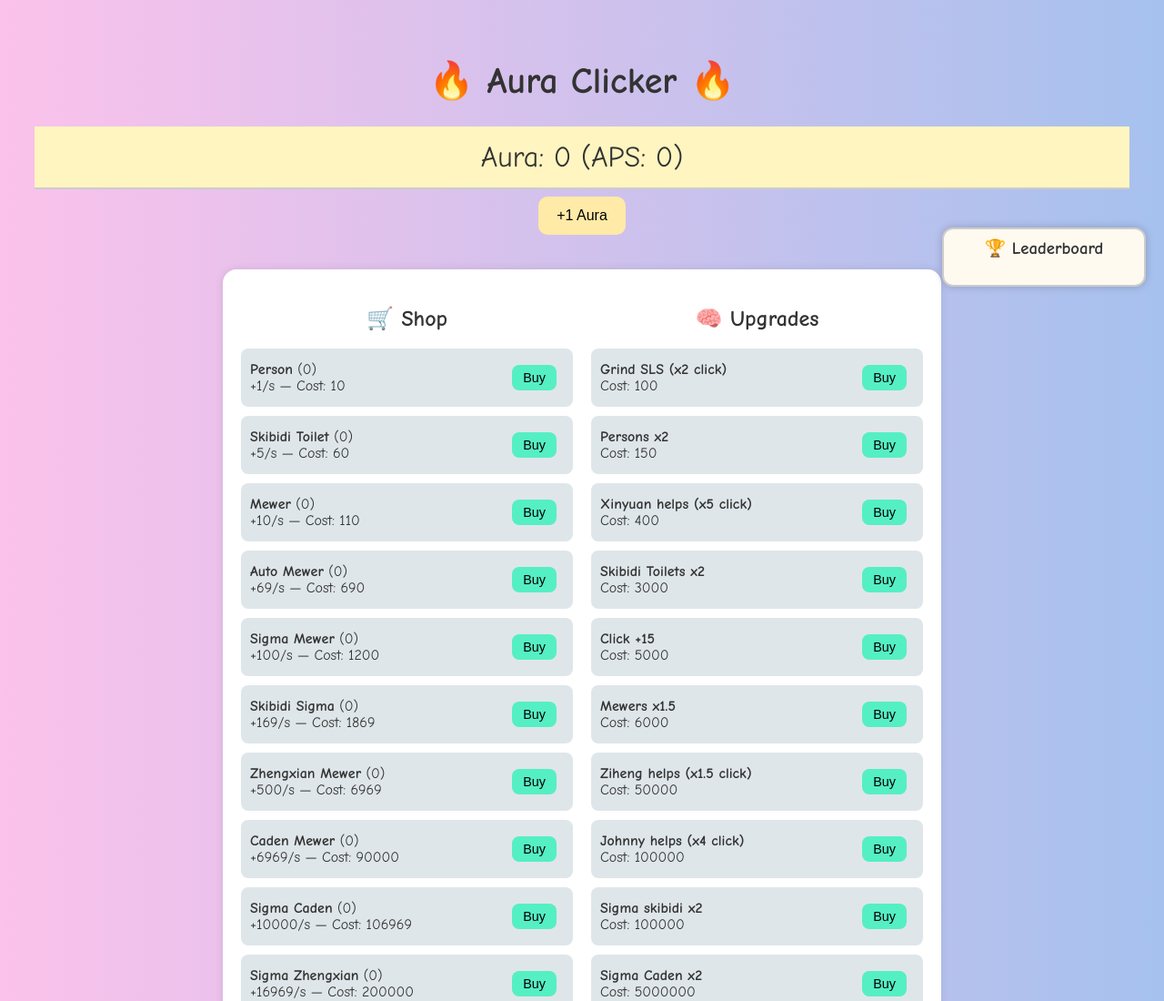
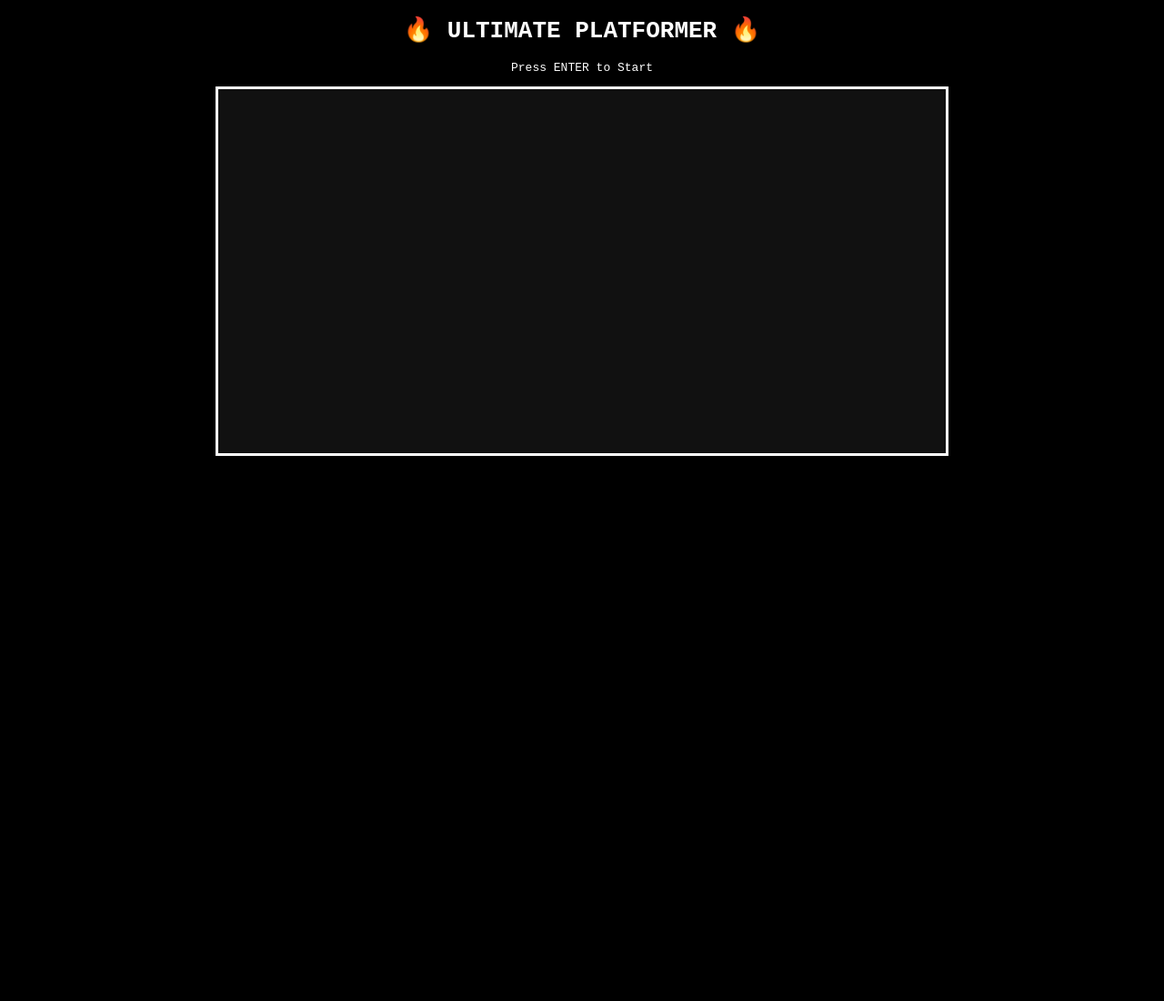
Before and after one commit to M25106ITrep/m25106itrep.github.io, a plain HTML site: page index.html in a window 1280 px wide. Shown: the top 1100 px of the page at 91% size. After the commit the page ends 800 px from the top, so only its background shows below. Drawn offline with Linux system fonts and the light colour scheme.

Commit message:
Update index.html

```diff
--- a/index.html
+++ b/index.html
@@ -1,404 +1,322 @@
 <!DOCTYPE html>
 <html lang="en">
 <head>
-  <meta charset="UTF-8">
-  <title>Aura Clicker Game</title>
+  <meta charset="UTF-8" />
+  <title>ULTIMATE PLATFORMER</title>
   <style>
     body {
-      font-family: 'Comic Sans MS', cursive;
-      background: linear-gradient(to right, #fbc2eb, #a6c1ee);
+      margin: 0;
+      background: black;
+      color: white;
       text-align: center;
-      padding: 30px;
-      color: #333;
+      font-family: monospace;
     }
-    h1 { font-size: 2.5rem; }
-    #aura-display {
-      font-size: 2rem;
-      margin: 0;
-      padding: 15px;
-      background: #fff5c0;
-      position: sticky;
-      top: 0;
-      z-index: 1000;
-      border-bottom: 2px solid #ccc;
-    }
-    button {
-      padding: 12px 20px;
-      font-size: 1rem;
-      border: none;
-      border-radius: 10px;
-      cursor: pointer;
-      margin: 8px;
-    }
-    #click-btn { background-color: #ffeaa7; }
-    .card {
-      background: white;
-      border-radius: 15px;
-      padding: 20px;
-      margin: 30px auto;
-      max-width: 750px;
-      box-shadow: 0 0 10px rgba(0,0,0,0.1);
-    }
-    .item, .upgrade, .stock {
-      background: #dfe6e9;
-      margin: 10px 0;
-      padding: 10px;
-      border-radius: 8px;
-      display: flex;
-      justify-content: space-between;
-      align-items: center;
-      flex-wrap: wrap;
-    }
-    .item div, .upgrade div {
-      text-align: left;
-      flex: 1;
-    }
-    .item button, .upgrade button {
-      font-size: 0.9rem;
-      padding: 6px 12px;
-      border-radius: 8px;
-      background-color: #55efc4;
-      border: none;
-      cursor: pointer;
-    }
-    .stock-arrow.up { color: green; }
-    .stock-arrow.down { color: red; }
-    #login-logo {
-      border-radius: 1em;
-      width: 49em;
-    }
-    @media (prefers-color-scheme: dark) {
-      .card {background: #2e2734}
-      h2 {color: #dfe6e9;}
-    }
-
-    .triple-container {
-      display: flex;
-      flex-wrap: wrap;
-      justify-content: space-between;
-      gap: 20px;
-    }
-
-    .third {
-      flex: 1 1 32%;
-      min-width: 250px;
-    }
-    #leaderboard-panel {
-      position: fixed;
-      top: 250px;
-      right: 20px;
-      width: 200px;
-      max-height: 70vh;
-      overflow-y: auto;
-      background: #fffaf0;
-      border: 2px solid #ccc;
-      border-radius: 12px;
-      padding: 10px;
-      box-shadow: 0 0 10px rgba(0,0,0,0.2);
-      z-index: 999;
-    }
-    #leaderboard-panel h3 {
-      margin-top: 0;
-    }
-    #leaderboard {
-      list-style-type: decimal;
-      padding-left: 20px;
-      text-align: left;
-    }
-    #leaderboard-panel {
-      position: fixed;
-      top: 250px;
+    canvas {
+      background: #111;
+      display: block;
+      margin: 0 auto;
+      border: 3px solid white;
     }
   </style>
 </head>
-  <div id="leaderboard-panel">
-  <h3>🏆 Leaderboard</h3>
-  <ol id="leaderboard"></ol>
-</div>
+<body>
+  <h1>🔥 ULTIMATE PLATFORMER 🔥</h1>
+  <p id="uiText">Press ENTER to Start</p>
+  <canvas id="gameCanvas" width="800" height="400"></canvas>
 
+  <script>
+    const canvas = document.getElementById("gameCanvas");
+    const ctx = canvas.getContext("2d");
+    const uiText = document.getElementById("uiText");
 
-<body>
+    const keys = {};
+    document.addEventListener("keydown", (e) => keys[e.code] = true);
+    document.addEventListener("keyup", (e) => keys[e.code] = false);
 
-  <h1>🔥 Aura Clicker 🔥</h1>
-  <div id="aura-display">Aura: 0</div>
-  <button id="click-btn">+1 Aura</button>
-  <div class="card triple-container">
-  <div class="third">
-    <h2>🛒 Shop</h2>
-    <div id="shop-list"></div>
-  </div>
-  <div class="third">
-    <h2>🧠 Upgrades</h2>
-    <div id="upgrade-list"></div>
-  </div>
-  <div class="third">
-    <h2>📈 Stocks</h2>
-    <select id="stock-mode" onchange="renderStocks()">
-      <option value="normal">Normal Stocks</option>
-      <option value="crypto">Crypto Stocks</option>
-    </select>
-    <div id="stock-list"></div>
-  </div>
-</div>
+    const GRAVITY = 0.5;
 
-  <a href="index.html"><img src="classweblogogris.png" alt="Class Logo" id="login-logo"></a>
-  <script>
-    let aura = 0, auraPerClick = 1, auraPerSecond = 0;
-    let cryptoUnlocked = false;
+    const player = {
+      x: 50, y: 0, width: 40, height: 40,
+      vx: 0, vy: 0, speed: 4,
+      jumpPower: 12, canDoubleJump: false,
+      onGround: false, lives: 3, score: 0,
+      color: "lime", bullets: []
+    };
 
-    const generators = [
-      { name: "Person", amount: 0, baseCost: 10, auraGain: 1, scale: 1.06 },
-      { name: "Skibidi Toilet", amount: 0, baseCost: 60, auraGain: 5, scale: 1.04 },
-      { name: "Mewer", amount: 0, baseCost: 110, auraGain: 10, scale: 1.035 },
-      { name: "Auto Mewer", amount: 0, baseCost: 690, auraGain: 69, scale: 1.04 },
-      { name: "Sigma Mewer", amount: 0, baseCost: 1200, auraGain: 100, scale: 1.03 },
-      { name: "Skibidi Sigma", amount: 0, baseCost: 1869, auraGain: 169, scale: 1.025 },
-      { name: "Zhengxian Mewer", amount: 0, baseCost: 6969, auraGain: 500, scale: 1.025 },
-      { name: "Caden Mewer", amount: 0, baseCost: 90000, auraGain: 6969, scale: 1.02 },
-      { name: "Sigma Caden", amount: 0, baseCost: 106969, auraGain: 10000, scale: 1.015 },
-      { name: "Sigma Zhengxian", amount: 0, baseCost: 200000, auraGain: 16969, scale: 1.01},
-      { name: "Xuhui Mewer", amount: 0, baseCost: 10000000, auraGain: 69690, scale: 1.02},
-      { name: "Shiv", amount: 0, baseCost: 100000000, auraGain: 0.001, scale: 2},
-      { name: "Mutated Xuhui", amount: 0, baseCost: 500000000, auraGain: 3000000, scale: 1.015}
+    const sounds = {
+      coin: new Audio("https://freesound.org/data/previews/341/341695_3248244-lq.mp3"),
+      jump: new Audio("https://freesound.org/data/previews/240/240776_4019027-lq.mp3"),
+      shoot: new Audio("https://freesound.org/data/previews/458/458542_80408-lq.mp3"),
+      hit: new Audio("https://freesound.org/data/previews/331/331912_3248244-lq.mp3")
+    };
+
+    const bullets = [];
+
+    const levels = [
+      {
+        platforms: [
+          { x: 0, y: 380, width: 800, height: 20 },
+          { x: 200, y: 300, width: 100, height: 10 },
+          { x: 400, y: 250, width: 100, height: 10 },
+          { x: 600, y: 200, width: 100, height: 10 }
+        ],
+        coins: [
+          { x: 210, y: 270, collected: false },
+          { x: 410, y: 220, collected: false },
+          { x: 610, y: 170, collected: false }
+        ],
+        enemies: [
+          { x: 300, y: 360, width: 30, height: 20, dir: 1, speed: 2, hp: 1 }
+        ],
+        powerUp: { x: 100, y: 350, collected: false }
+      },
+      {
+        platforms: [
+          { x: 0, y: 380, width: 800, height: 20 },
+          { x: 150, y: 320, width: 100, height: 10 },
+          { x: 350, y: 260, width: 100, height: 10 },
+          { x: 550, y: 200, width: 100, height: 10 }
+        ],
+        coins: [
+          { x: 160, y: 290, collected: false },
+          { x: 360, y: 230, collected: false },
+          { x: 560, y: 170, collected: false }
+        ],
+        enemies: [
+          { x: 250, y: 360, width: 30, height: 20, dir: -1, speed: 2, hp: 1 }
+        ],
+        powerUp: { x: 50, y: 350, collected: false }
+      },
+      {
+        isBoss: true,
+        platforms: [
+          { x: 0, y: 380, width: 800, height: 20 },
+        ],
+        boss: { x: 600, y: 300, width: 80, height: 80, hp: 5, color: "purple" },
+        coins: [],
+        enemies: [],
+        powerUp: null
+      }
     ];
 
-    const upgrades = [
-      { name: "Grind SLS (x2 click)", cost: 100, effect: () => auraPerClick *= 2 },
-      { name: "Persons x2", cost: 150, effect: () => generators[0].auraGain *= 2 },
-      { name: "Xinyuan helps (x5 click)", cost: 400, effect: () => auraPerClick *= 5 },
-      { name: "Skibidi Toilets x2", cost: 3000, effect: () => generators[1].auraGain *= 2 },
-      { name: "Click +15", cost: 5000, effect: () => auraPerClick += 15 },
-      { name: "Mewers x1.5", cost: 6000, effect: () => generators[2].auraGain *= 1.5 },
-      { name: "Ziheng helps (x1.5 click)", cost: 50000, effect: () => auraPerClick *= 1.5 },
-      { name: "Johnny helps (x4 click)", cost: 100000, effect: () => auraPerClick *= 4 },
-      { name: "Sigma skibidi x2", cost: 100000, effect: () => generators[5].auraGain *= 2 },
-      { name: "Sigma Caden x2", cost: 5000000, effect: () => generators[8].auraGain *= 2 },
-      { name: "YUSU helps (x10 click)", cost: 20000000, effect: () => auraPerClick *= 10 },
-      { name: "Yuansan helps (x10 click)", cost: 90000000, effect: () => auraPerClick *= 10 },
-      { name: "Unlock Crypto Stocks 💎", cost: 100000000, effect: () => cryptoUnlocked = true }
-    ];
+    let currentLevel = 0;
+    let paused = false;
+    let gameStarted = false;
+    let gameOver = false;
 
-    const stocks = [
-  { name: "Mew Corp", price: 100, high: 100, low: 100, last: 100 },
-  { name: "Johnny stocks", price: 2, high: 2, low: 2, last: 2 },
-  { name: "AuraBank", price: 85, high: 85, low: 85, last: 85 },
-  { name: "Toilet Inc.", price: 120, high: 120, low: 120, last: 120 },
-  { name: "M25106 Penny", price: 15, high: 15, low: 15, last: 15}
-];
+    function resetPlayer() {
+      Object.assign(player, {
+        x: 50, y: 0, vx: 0, vy: 0, onGround: false
+      });
+    }
 
-const cryptoStocks = [
-  { name: "MewCoin", price: 500000, high: 500, low: 500, last: 500 },
-  { name: "XynCash", price: 800000, high: 800, low: 800, last: 800 },
-  { name: "CadenETH", price: 1300000, high: 1300, low: 1300, last: 1300 }
-];
+    function startGame() {
+      gameStarted = true;
+      uiText.textContent = "Press P to Pause";
+      resetPlayer();
+      requestAnimationFrame(gameLoop);
+    }
 
+    function shoot() {
+      player.bullets.push({ x: player.x + player.width, y: player.y + player.height / 2, vx: 6 });
+      sounds.shoot.play();
+    }
 
-    let stockOwned = Array(stocks.length).fill(0);
-let cryptoOwned = Array(cryptoStocks.length).fill(0);
+    function update() {
+      if (!gameStarted || paused || gameOver) return;
 
+      // Movement
+      if (keys["ArrowLeft"]) player.vx = -player.speed;
+      else if (keys["ArrowRight"]) player.vx = player.speed;
+      else player.vx *= 0.8;
 
-    document.getElementById("click-btn").onclick = () => {
-      aura += auraPerClick;
-      updateUI();
-    };
-
-    function buyGen(i) {
-      const g = generators[i];
-      const cost = Math.round(g.baseCost * Math.pow(g.scale, g.amount));
-      if (aura >= cost) {
-        aura -= cost;
-        g.amount++;
-        updateAuraPerSecond();
-        updateUI();
+      if (keys["Space"]) {
+        if (player.onGround) {
+          player.vy = -player.jumpPower;
+          player.onGround = false;
+          player.canDoubleJump = true;
+          sounds.jump.play();
+        } else if (player.canDoubleJump) {
+          player.vy = -player.jumpPower * 0.8;
+          player.canDoubleJump = false;
+          sounds.jump.play();
         }
       }
 
-    function buyUpgrade(i) {
-      const u = upgrades[i];
-      if (!u.bought && aura >= u.cost) {
-        aura -= u.cost;
-        u.bought = true;
-        u.effect();
-        updateAuraPerSecond();
-        updateUI();
+      if (keys["KeyZ"] && player.bullets.length < 3) shoot();
+
+      player.vy += GRAVITY;
+      player.x += player.vx;
+      player.y += player.vy;
+
+      player.onGround = false;
+
+      const level = levels[currentLevel];
+
+      // Platforms
+      for (const p of level.platforms) {
+        if (player.x < p.x + p.width &&
+            player.x + player.width > p.x &&
+            player.y < p.y + p.height &&
+            player.y + player.height > p.y) {
+          if (player.vy > 0) {
+            player.y = p.y - player.height;
+            player.vy = 0;
+            player.onGround = true;
+          }
         }
       }
 
-    function updateAuraPerSecond() {
-      auraPerSecond = generators.reduce((sum, g) => sum + g.amount * g.auraGain, 0);
-    }
+      // Boundaries
+      if (player.x < 0) player.x = 0;
+      if (player.x + player.width > canvas.width) player.x = canvas.width - player.width;
 
-    function updateUI() {
-  document.getElementById("aura-display").textContent =
-    `Aura: ${Math.floor(aura)} (APS: ${Math.round(auraPerSecond)})`;
-
-  document.getElementById("click-btn").textContent = `+${auraPerClick} Aura`;
-
-  renderShop();
-  renderUpgrades();
-  renderStocks();
-}
-
-
-    function renderShop() {
-      const shop = document.getElementById("shop-list");
-      shop.innerHTML = "";
-      generators.forEach((g, i) => {
-        const cost = Math.round(g.baseCost * Math.pow(g.scale, g.amount));
-        shop.innerHTML += `
-          <div class="item">
-            <div><strong>${g.name}</strong> (${g.amount})<br>+${g.auraGain}/s — Cost: ${cost}</div>
-            <button onclick="buyGen(${i})">Buy</button>
-          </div>`;
-      });
-    }
-
-    function renderUpgrades() {
-      const list = document.getElementById("upgrade-list");
-      list.innerHTML = "";
-      upgrades.forEach((u, i) => {
-        if (!u.bought) {
-          list.innerHTML += `
-            <div class="upgrade">
-              <div><strong>${u.name}</strong><br>Cost: ${u.cost}</div>
-              <button onclick="buyUpgrade(${i})">Buy</button>
-            </div>`;
-        }
-      });
-    }
-
-    function renderStocks() {
-      const mode = document.getElementById("stock-mode").value;
-      const stockList = document.getElementById("stock-list");
-      const list = mode === "normal" ? stocks : cryptoStocks;
-      const owned = mode === "normal" ? stockOwned : cryptoOwned;
-
-      if (mode === "crypto" && !cryptoUnlocked) {
-        stockList.innerHTML = "<p>Buy the crypto upgrade first!</p>";
-        return;
-      }
-
-      stockList.innerHTML = "";
-      list.forEach((s, i) => {
-        const arrow = s.price > s.last ? "⬆️" : s.price < s.last ? "⬇️" : "➡️";
-        stockList.innerHTML += `
-          <div class="stock">
-            <div>
-              <strong>${s.name}</strong>: $${s.price} <span class="stock-arrow">${arrow}</span><br>
-              High: $${s.high} | Low: $${s.low} | You own: ${owned[i] || 0}
-            </div>
-            <div>
-              <button onclick="${mode === 'normal' ? `buyStock(${i})` : `buyCrypto(${i})`}">Buy</button>
-              <button onclick="${mode === 'normal' ? `sellStock(${i})` : `sellCrypto(${i})`}">Sell</button>
-            </div>
-          </div>`;
-      });
-    }
-function submitScore() {
-  const name = localStorage.getItem("classwebUsername");
-  if (!name) {
-    alert("Not working now!");
-    return;
-  }
-
-  const scores = JSON.parse(localStorage.getItem("auraLeaderboard") || "[]");
-  const existing = scores.find(s => s.name === name);
-
-  if (existing) {
-    existing.aura = Math.max(existing.aura, Math.floor(aura)); // Only keep best score
-  } else {
-    scores.push({ name, aura: Math.floor(aura) });
-  }
-
-  localStorage.setItem("auraLeaderboard", JSON.stringify(scores));
-  renderLeaderboard();
-}
-
-function renderLeaderboard() {
-  const scores = JSON.parse(localStorage.getItem("auraLeaderboard") || "[]");
-  scores.sort((a, b) => b.aura - a.aura);
-  const board = document.getElementById("leaderboard");
-  board.innerHTML = "";
-  scores.forEach((s, i) => {
-    const li = document.createElement("li");
-    li.textContent = `${s.name} — ${s.aura}`;
-    board.appendChild(li);
-  });
-  if (currentUserRole === "teacher" && !document.getElementById("clear-lb")) {
-    const btn = document.createElement("button");
-    btn.id = "clear-lb";
-    btn.textContent = "🧹 Clear Leaderboard";
-    btn.style.background = "red";
-    btn.style.color = "white";
-    btn.style.marginTop = "10px";
-    btn.onclick = clearLeaderboard;
-    document.getElementById("leaderboard-panel").appendChild(btn);
-  }
-}
-    function clearLeaderboard() {
-  if (confirm("Are you sure you want to clear all leaderboard scores?")) {
-    localStorage.removeItem("auraLeaderboard");
-    renderLeaderboard();
+      // Coins
+      for (const c of level.coins) {
+        if (!c.collected && checkCollision(player, { ...c, width: 20, height: 20 })) {
+          c.collected = true;
+          player.score += 1;
+          sounds.coin.play();
         }
       }
 
-    function buyStock(i) {
-      const s = stocks[i];
-      if (aura <= s.price) {
-        aura -= s.price;
-        stockOwned[i] = (stockOwned[i] || 0) + 1;
-        updateUI();
+      // PowerUp
+      if (level.powerUp && !level.powerUp.collected &&
+          checkCollision(player, { ...level.powerUp, width: 20, height: 20 })) {
+        level.powerUp.collected = true;
+        player.jumpPower *= 1.2;
+      }
+
+      // Enemies
+      for (const e of level.enemies) {
+        e.x += e.dir * e.speed;
+        if (e.x < 0 || e.x + e.width > canvas.width) e.dir *= -1;
+
+        if (checkCollision(player, e)) {
+          player.lives--;
+          sounds.hit.play();
+          resetPlayer();
+          if (player.lives <= 0) {
+            gameOver = true;
+            uiText.textContent = "💀 Game Over! Refresh to Restart";
+          }
         }
       }
 
-    function sellStock(i) {
-      if (stockOwned[i] < 0) {
-        aura += stocks[i].price;
-        stockOwned[i]--;
-        updateUI();
+      // Bullets
+      for (const b of player.bullets) {
+        b.x += b.vx;
+      }
+
+      // Bullet hits
+      for (const b of player.bullets) {
+        if (level.isBoss && checkCollision(b, level.boss)) {
+          level.boss.hp--;
+          b.x = -999;
+          if (level.boss.hp <= 0) {
+            uiText.textContent = "🏆 You Defeated the Boss! Refresh to Play Again!";
+            gameOver = true;
+          }
+        }
+        for (const e of level.enemies) {
+          if (checkCollision(b, e)) {
+            e.hp--;
+            b.x = -999;
+          }
         }
       }
 
-    function buyCrypto(i) {
-      const s = cryptoStocks[i];
-      if (aura <= s.price) {
-        aura -= s.price;
-        cryptoOwned[i] = (cryptoOwned[i] || 0) + 1;
-        updateUI();
+      // Clean bullets
+      player.bullets = player.bullets.filter(b => b.x < canvas.width);
+
+      // Next Level
+      if (!level.isBoss && level.coins.every(c => c.collected)) {
+        currentLevel++;
+        if (currentLevel >= levels.length) {
+          uiText.textContent = "🏆 You Win! Refresh to Play Again!";
+          gameOver = true;
+        } else {
+          resetPlayer();
+        }
       }
     }
 
-    function sellCrypto(i) {
-      if (cryptoOwned[i] > 0) {
-        aura += cryptoStocks[i].price;
-        cryptoOwned[i]--;
-        updateUI();
+    function draw() {
+      ctx.clearRect(0, 0, canvas.width, canvas.height);
+
+      // Draw platforms
+      for (const p of levels[currentLevel].platforms) {
+        ctx.fillStyle = "#444";
+        ctx.fillRect(p.x, p.y, p.width, p.height);
+      }
+
+      // Coins
+      for (const c of levels[currentLevel].coins) {
+        if (!c.collected) {
+          ctx.fillStyle = "gold";
+          ctx.fillRect(c.x, c.y, 20, 20);
         }
       }
 
-    setInterval(() => {
-      aura += auraPerSecond / 10;
-      updateUI();
-    }, 100);
+      // PowerUp
+      const pu = levels[currentLevel].powerUp;
+      if (pu && !pu.collected) {
+        ctx.fillStyle = "cyan";
+        ctx.fillRect(pu.x, pu.y, 20, 20);
+      }
 
-    setInterval(() => {
-      [stocks, cryptoStocks].forEach(list => {
-        list.forEach(s => {
-          s.last = s.price;
-          const change = Math.floor(Math.random() * 11 - 5);
-          s.price += change;
-          if (s.price < 1) s.price = 1;
-          if (s.price > s.high) s.high = s.price;
-          if (s.price < s.low) s.low = s.price;
+      // Enemies
+      for (const e of levels[currentLevel].enemies) {
+        ctx.fillStyle = "red";
+        ctx.fillRect(e.x, e.y, e.width, e.height);
+      }
+
+      // Boss
+      if (levels[currentLevel].isBoss) {
+        const boss = levels[currentLevel].boss;
+        ctx.fillStyle = boss.color;
+        ctx.fillRect(boss.x, boss.y, boss.width, boss.height);
+        ctx.fillStyle = "white";
+        ctx.fillText(`Boss HP: ${boss.hp}`, boss.x, boss.y - 10);
+      }
+
+      // Player
+      ctx.fillStyle = player.color;
+      ctx.fillRect(player.x, player.y, player.width, player.height);
+
+      // Bullets
+      ctx.fillStyle = "white";
+      for (const b of player.bullets) {
+        ctx.fillRect(b.x, b.y, 10, 4);
+      }
+
+      // HUD
+      ctx.fillStyle = "white";
+      ctx.fillText(`Score: ${player.score} | Lives: ${player.lives} | Level: ${currentLevel + 1}`, 10, 20);
+    }
+
+    function checkCollision(a, b) {
+      return (
+        a.x < b.x + (b.width || 20) &&
+        a.x + a.width > b.x &&
+        a.y < b.y + (b.height || 20) &&
+        a.y + a.height > b.y
+      );
+    }
+
+    function gameLoop() {
+      update();
+      draw();
+      if (!gameOver) requestAnimationFrame(gameLoop);
+    }
+
+    document.addEventListener("keydown", e => {
+      if (e.code === "Enter" && !gameStarted) startGame();
+      if (e.code === "KeyP") {
+        paused = !paused;
+        uiText.textContent = paused ? "⏸ Paused" : "Press P to Pause";
+      }
     });
-      });
-      renderStocks();
-    }, 2000);
-
-    updateAuraPerSecond();
-    updateUI();
-    renderLeaderboard();
-
   </script>
 </body>
 </html>
```
Lines whose indentation alone changed are shown as unchanged.
